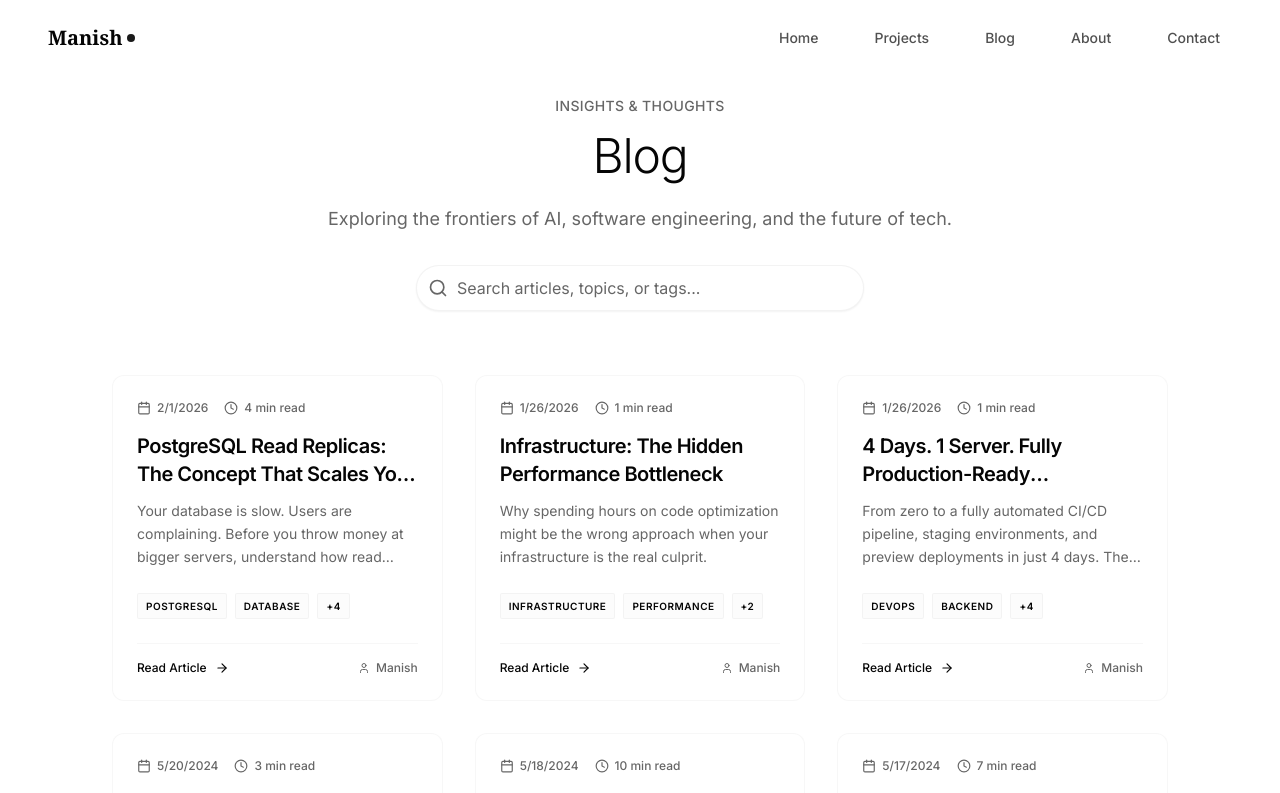
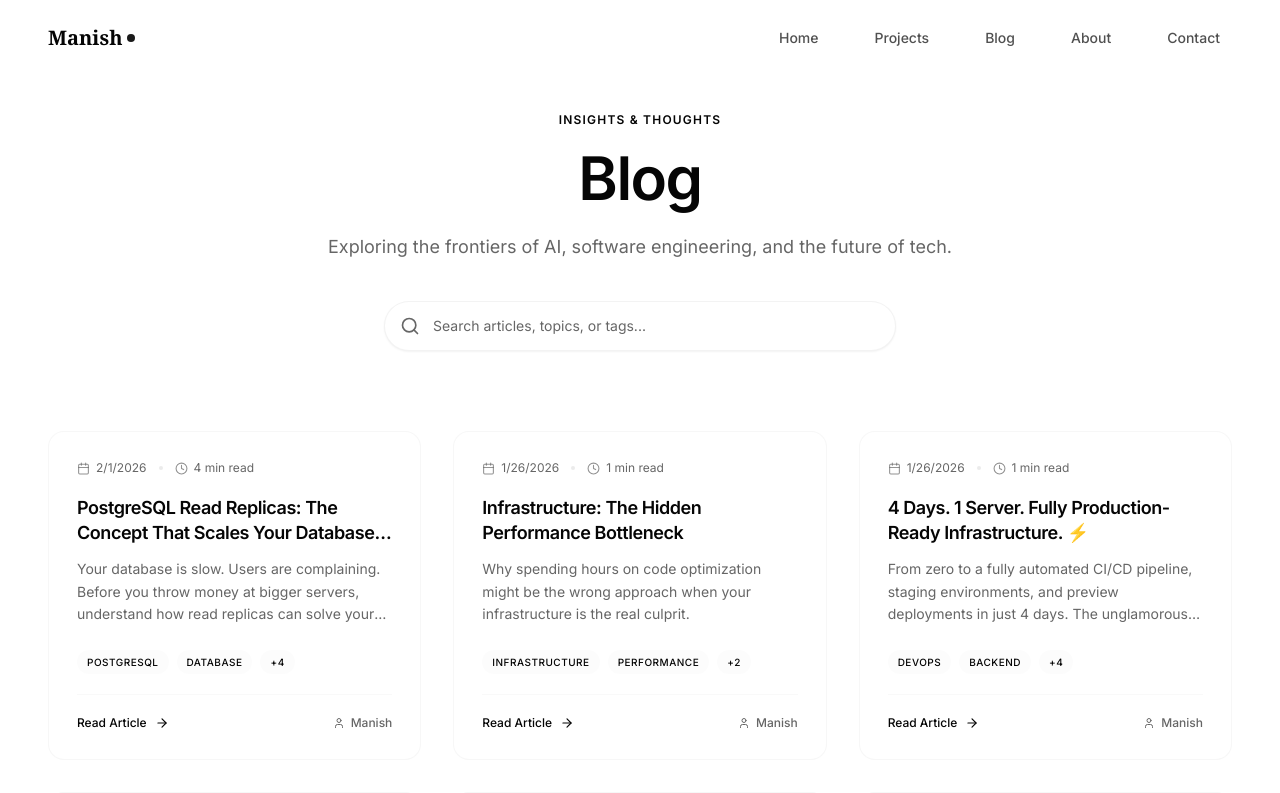
Before and after one commit to manishdashsharma/manish-portfolio, a React (Vite) app: page /blogs in a window 1280 px wide. Shown: the top 793 px of the page. Built offline with nearby package versions, Linux system fonts and the light colour scheme.

Commit message:
feat: Enhance BlogPost and Blogs components with improved layout, styling, and user experience

```diff
--- a/src/pages/Blogs.tsx
+++ b/src/pages/Blogs.tsx
@@ -31,27 +31,27 @@ const Blogs: React.FC = () => {
       </Helmet>
       <Navbar />
 
-      <main className="flex-grow pt-24 pb-20">
-        <div className="container mx-auto container-padding max-w-6xl">
-          <div className="text-center mb-16">
-            <p className="text-sm font-medium text-muted-foreground tracking-wide uppercase mb-4">
+      <main className="flex-grow pt-28 pb-24">
+        <div className="container mx-auto container-padding max-w-7xl">
+          <div className="text-center mb-20">
+            <p className="text-xs font-semibold text-primary tracking-widest uppercase mb-5">
               Insights & Thoughts
             </p>
-            <h1 className="text-4xl md:text-5xl font-light tracking-tight mb-6">
+            <h1 className="text-4xl md:text-5xl lg:text-6xl font-bold tracking-tight mb-6">
               Blog
             </h1>
-            <p className="max-w-2xl mx-auto text-muted-foreground leading-relaxed text-lg mb-8">
+            <p className="max-w-2xl mx-auto text-muted-foreground leading-relaxed text-lg mb-10">
               Exploring the frontiers of AI, software engineering, and the future of tech.
             </p>
 
             {/* Search Bar */}
-            <div className="max-w-md mx-auto relative group">
-              <div className="absolute inset-y-0 left-0 pl-3 flex items-center pointer-events-none">
+            <div className="max-w-lg mx-auto relative group">
+              <div className="absolute inset-y-0 left-0 pl-4 flex items-center pointer-events-none">
                 <Search className="h-5 w-5 text-muted-foreground group-focus-within:text-primary transition-colors" />
               </div>
               <input
                 type="text"
-                className="block w-full pl-10 pr-3 py-3 border border-border/60 rounded-full leading-5 bg-background placeholder-muted-foreground focus:outline-none focus:ring-2 focus:ring-primary/20 focus:border-primary/50 transition-all shadow-sm hover:shadow-md"
+                className="block w-full pl-12 pr-4 py-3.5 border border-border/60 rounded-full leading-5 bg-background placeholder-muted-foreground focus:outline-none focus:ring-2 focus:ring-primary/20 focus:border-primary/50 transition-all shadow-sm hover:shadow-md text-sm"
                 placeholder="Search articles, topics, or tags..."
                 value={searchQuery}
                 onChange={(e) => setSearchQuery(e.target.value)}
@@ -59,26 +59,27 @@ const Blogs: React.FC = () => {
             </div>
           </div>
 
-          <div className="grid grid-cols-1 md:grid-cols-2 lg:grid-cols-3 gap-8">
+          <div className="grid grid-cols-1 md:grid-cols-2 lg:grid-cols-3 gap-6 lg:gap-8">
             {filteredBlogs.map((blog, index) => (
               <a
                 key={blog.slug}
                 href={`/blogs/${blog.slug}`}
-                className="group flex flex-col h-full bg-card rounded-xl border border-border/40 overflow-hidden transition-all duration-300 hover:border-primary/20 hover:shadow-lg hover:-translate-y-1"
+                className="group flex flex-col h-full bg-card rounded-2xl border border-border/40 overflow-hidden transition-all duration-300 hover:border-primary/30 hover:shadow-xl hover:-translate-y-1.5"
               >
-                <div className="p-6 flex flex-col h-full">
-                  <div className="flex items-center gap-4 text-xs text-muted-foreground mb-4 font-medium">
+                <div className="p-7 flex flex-col h-full">
+                  <div className="flex items-center gap-3 text-xs text-muted-foreground mb-5">
                     <span className="flex items-center gap-1.5">
-                      <Calendar size={14} />
+                      <Calendar size={13} className="text-muted-foreground/70" />
                       {blog.date}
                     </span>
+                    <span className="w-1 h-1 rounded-full bg-border"></span>
                     <span className="flex items-center gap-1.5">
-                      <Clock size={14} />
+                      <Clock size={13} className="text-muted-foreground/70" />
                       {blog.readTime}
                     </span>
                   </div>
 
-                  <h2 className="text-xl font-semibold mb-3 tracking-tight group-hover:text-primary transition-colors line-clamp-2">
+                  <h2 className="text-lg font-semibold mb-3 tracking-tight group-hover:text-primary transition-colors line-clamp-2 leading-snug">
                     {blog.title}
                   </h2>
 
@@ -86,27 +87,27 @@ const Blogs: React.FC = () => {
                     {blog.description}
                   </p>
 
-                  <div className="flex flex-wrap gap-2 mb-6">
+                  <div className="flex flex-wrap gap-2 mb-5">
                     {blog.tags.slice(0, 2).map(tag => (
-                      <span key={tag} className="text-[10px] uppercase tracking-wider font-semibold px-2 py-1 bg-secondary/50 text-secondary-foreground rounded-md border border-border/50">
+                      <span key={tag} className="text-[10px] uppercase tracking-wider font-medium px-2.5 py-1 bg-secondary/60 text-secondary-foreground rounded-full">
                         {tag}
                       </span>
                     ))}
                     {blog.tags.length > 2 && (
-                       <span className="text-[10px] uppercase tracking-wider font-semibold px-2 py-1 bg-secondary/50 text-secondary-foreground rounded-md border border-border/50">
+                      <span className="text-[10px] uppercase tracking-wider font-medium px-2.5 py-1 bg-secondary/60 text-secondary-foreground rounded-full">
                         +{blog.tags.length - 2}
                       </span>
                     )}
                   </div>
 
-                  <div className="flex items-center justify-between text-xs font-medium text-primary pt-4 border-t border-border/40 mt-auto">
-                    <span className="flex items-center gap-2 group/btn">
+                  <div className="flex items-center justify-between text-xs font-medium pt-5 border-t border-border/30 mt-auto">
+                    <span className="flex items-center gap-2 text-primary group-hover:gap-3 transition-all">
                       Read Article
-                      <ArrowRight size={14} className="transition-transform group-hover/btn:translate-x-1" />
+                      <ArrowRight size={14} />
                     </span>
                     <span className="text-muted-foreground flex items-center gap-1.5">
-                       <User size={12} />
-                       {blog.author.split(' ')[0]}
+                      <User size={12} />
+                      {blog.author.split(' ')[0]}
                     </span>
                   </div>
                 </div>
@@ -115,14 +116,14 @@ const Blogs: React.FC = () => {
           </div>
 
           {filteredBlogs.length === 0 && (
-            <div className="text-center py-20">
-              <p className="text-muted-foreground text-lg">
+            <div className="text-center py-24">
+              <p className="text-muted-foreground text-lg mb-2">
                 {searchQuery ? `No results found for "${searchQuery}"` : "No posts found."}
               </p>
               {searchQuery && (
                 <button
                   onClick={() => setSearchQuery('')}
-                  className="mt-4 text-primary hover:underline font-medium"
+                  className="mt-4 text-primary hover:underline font-medium text-sm"
                 >
                   Clear search
                 </button>
```
Also changed, not shown: src/pages/BlogPost.tsx (+39 -18 lines).
